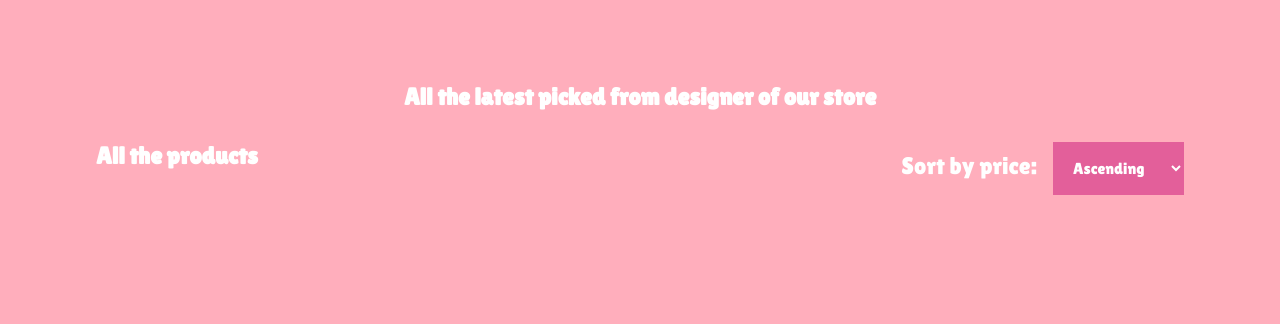
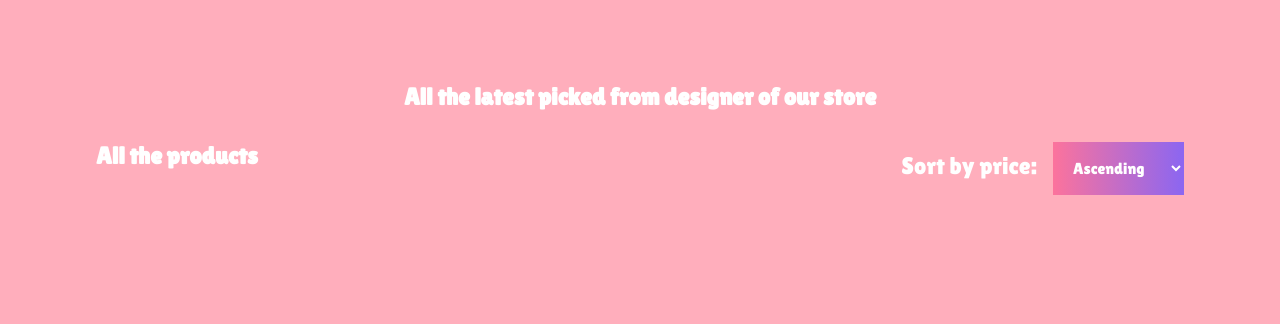
Before and after one commit to KunnikarB/k-commerce, a plain HTML site: page index.html in a window 1280 px wide. Shown: the part 399-723 px from the top of the page. Drawn offline with Linux system fonts and the light colour scheme.

Commit message:
updated buttons background

```diff
--- a/Styles/products.css
+++ b/Styles/products.css
@@ -100,7 +100,7 @@ ul {
       }
 
       & .sort__select {
-        background-color:  rgba(221, 76, 147, 0.8);
+        background: linear-gradient(90deg, rgb(252, 115, 156) 0%, rgb(139, 102, 241) 100%);
         color: var(--text-color);
         border: none;
         padding: 1rem;
```
